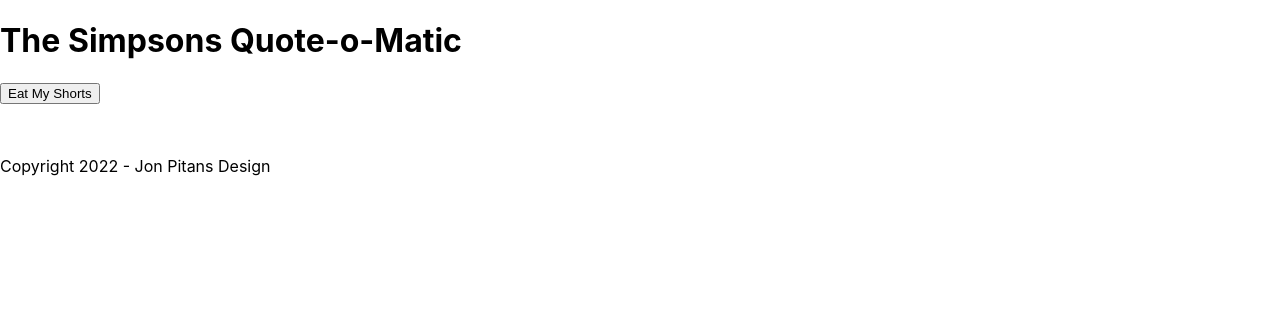
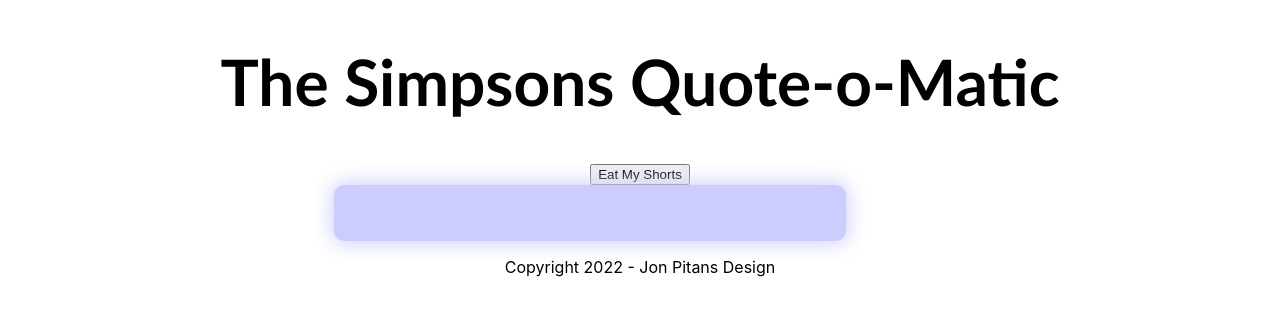
Before and after one commit to snowdog773/js-homework-simpsons, a React (Create React App) app in the folder simpsons/: page / in a window 1280 px wide. Shown: the top 316 px of the page. Built offline with nearby package versions, Linux system fonts and the light colour scheme.

Commit message:
css direction working

```diff
--- a/simpsons/src/App.css
+++ b/simpsons/src/App.css
@@ -1,38 +1,40 @@
-.App {
+
+body {
+  box-sizing: border-box;
+  margin: 0;
+  padding: 0;
   text-align: center;
 }
 
-.App-logo {
-  height: 40vmin;
-  pointer-events: none;
+*,
+*::before,
+*::after {
+  box-sizing: inherit;
 }
 
-@media (prefers-reduced-motion: no-preference) {
-  .App-logo {
-    animation: App-logo-spin infinite 20s linear;
-  }
+
+h1 {
+  font-family: 'Gill Sans', 'Gill Sans MT', Calibri, 'Trebuchet MS', sans-serif;
+  font-size: 4em;
 }
 
-.App-header {
-  background-color: #282c34;
-  min-height: 100vh;
+.flexy {
   display: flex;
-  flex-direction: column;
   align-items: center;
   justify-content: center;
-  font-size: calc(10px + 2vmin);
-  color: white;
 }
 
-.App-link {
-  color: #61dafb;
+.text {
+  display: block;
+  width: 40%;
+  padding: 20px;
+  background-color: #ccf;
+  box-shadow: 0 0 20px 2px #ccf;
+  border-radius: 10px;
 }
 
-@keyframes App-logo-spin {
-  from {
-    transform: rotate(0deg);
-  }
-  to {
-    transform: rotate(360deg);
-  }
+img {
+  display: block;
+  max-height: 300px;
+  margin: 0 50px;
 }
--- a/simpsons/src/App.js
+++ b/simpsons/src/App.js
@@ -1,6 +1,7 @@
 import Header from './Header'
 import Main from './Main'
 import Footer from './Footer'
+import './App.css'
 
 const App = () => {
     return (
--- a/simpsons/src/Header.css
+++ /dev/null
@@ -1,3 +0,0 @@
-h1 {
-    text-align: center;
-}
--- a/simpsons/src/Main.jsx
+++ b/simpsons/src/Main.jsx
@@ -3,12 +3,14 @@
 import axios from "axios";
 
 class Main extends Component {
-    state = { quote : {}}
+    state = { quote : {}, style : {}}
 
     getQuote = () => { axios.get("https://thesimpsonsquoteapi.glitch.me/quotes").then(
         (response) => {
         this.setState({quote : response.data[0]});
         console.log(response.data[0]);
+        this.state.quote.characterDirection === "Left" ? this.setState({style : {flexDirection:"row-reverse"}})
+                : this.setState({style : {flexDirection:"row"}})
     })
 
         }
@@ -18,11 +20,13 @@
             return(
                 <>
                     <button onClick= {() => this.getQuote() } >Eat My Shorts</button>
-                    <div className="text">
-                        <p>{this.state.quote.quote}</p>
-                        <p>{this.state.quote.character}</p>
+                    <div className="flexy" style={this.state.style}>
+                        <div className="text">
+                            <p>{this.state.quote.quote}</p>
+                            <p>{this.state.quote.character}</p>
+                        </div>
+                        <img src={this.state.quote.image} alt={this.state.quote.character} />
                     </div>
-                    <img src={this.state.quote.image} alt={this.state.quote.character} />
                 </>
             )
         }
```
